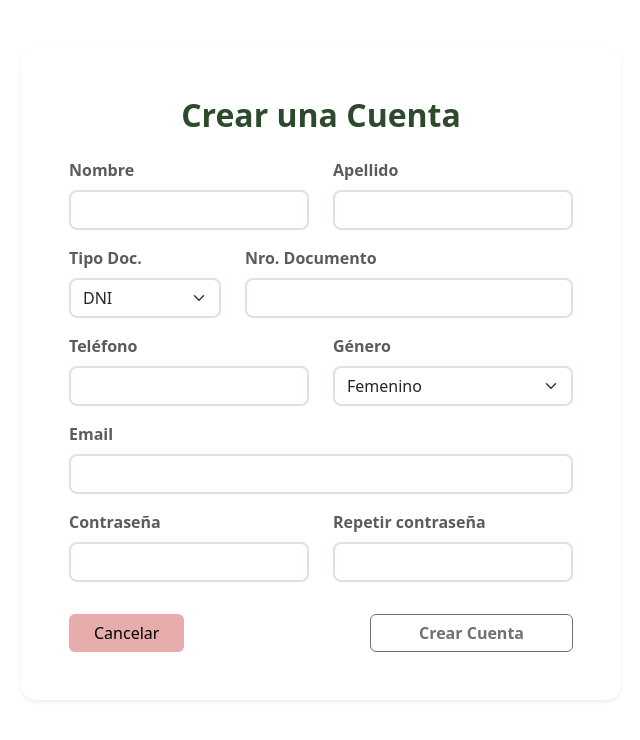
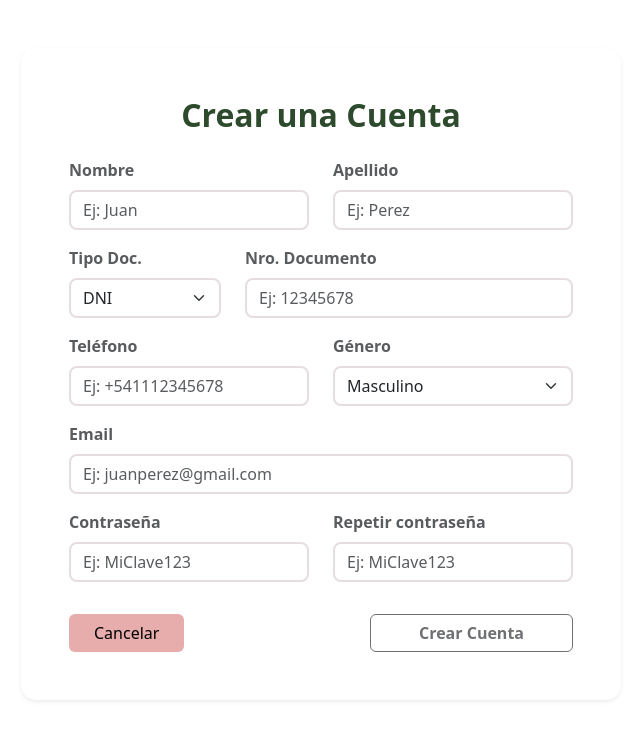
Before and after one commit to tomas-a27/FindYourTrip-ProyectoSI-FrontEnd, a React (Vite) app: page /crear-usuario in a window 1280 px wide. Shown: the top 740 px of the page, without its empty margins (319-959 px from the left). Built offline with nearby package versions, Linux system fonts and the light colour scheme.

Commit message:
cambio de alert y arreglos menores de cuu1

```diff
--- /dev/null
+++ b/src/components/ModalAlert.tsx
@@ -0,0 +1,38 @@
+import { Modal } from 'react-bootstrap';
+import { useNavigate } from 'react-router-dom';
+
+interface ModalAlertProps {
+  show: boolean;
+  onClose: () => void;
+  message: string;
+  routeNav?: string;
+}
+
+export const ModalAlertAviso = ({
+  show,
+  onClose,
+  message,
+  routeNav,
+}: ModalAlertProps) => {
+  const navigate = useNavigate();
+
+  const handleCloseModal = () => {
+    onClose();
+    if (routeNav) {
+      navigate(routeNav);
+    }
+  };
+
+  return (
+    <Modal show={show} onHide={handleCloseModal} centered>
+      <Modal.Header closeButton className="border-0">
+        <Modal.Title className="fw-bold" style={{ color: '#2d4a2d' }}>
+          Aviso
+        </Modal.Title>
+      </Modal.Header>
+      <Modal.Body className="text-center pb-4 pt-1">
+        <p className="fs-5 text-muted m-0">{message}</p>
+      </Modal.Body>
+    </Modal>
+  );
+};
--- a/src/components/Usuario/CrearUsuario.tsx
+++ b/src/components/Usuario/CrearUsuario.tsx
@@ -1,6 +1,7 @@
 import { useState } from 'react';
 import { useNavigate } from 'react-router-dom';
 import { post } from '../../api/dataManager';
+import { ModalAlertAviso } from '../ModalAlert.tsx';
 
 export const CrearUsuario = () => {
   const navigate = useNavigate();
@@ -13,18 +14,28 @@ export const CrearUsuario = () => {
     telefono: '',
     contrasenaUsuario: '',
     contrasenaUsuarioConfirmacion: '',
-    generoUsuario: 'Femenino',
+    generoUsuario: 'Masculino',
   });
   const [error, setError] = useState('');
+  const [mostrarModalExito, setMostrarModalExito] = useState(false);
 
-  const esDocValido = formData.nroDocumento.length >= 7 && !isNaN(Number(formData.nroDocumento));
+  const nroDocumentoLimpio = formData.nroDocumento.trim();
 
-  const esTelValido = formData.telefono.length >= 8 && !isNaN(Number(formData.telefono.replace(/\s/g, "")));
+  const esDocValido =
+    nroDocumentoLimpio.length >= 7 && /^[A-Za-z0-9]+$/.test(nroDocumentoLimpio);
+
+  const telefonoLimpio = formData.telefono.trim();
+
+  const esTelValido =
+    /^\+[0-9\s]+$/.test(telefonoLimpio) &&
+    telefonoLimpio.replace(/\D/g, '').length >= 10;
 
   const esEmailValido = /^[^\s@]+@[^\s@]+\.[^\s@]+$/.test(formData.email);
 
   const esContraLarga = formData.contrasenaUsuario.length >= 8;
-  const contrasenasCoinciden = formData.contrasenaUsuario === formData.contrasenaUsuarioConfirmacion && formData.contrasenaUsuario !== '';
+  const contrasenasCoinciden =
+    formData.contrasenaUsuario === formData.contrasenaUsuarioConfirmacion &&
+    formData.contrasenaUsuario !== '';
 
   const handleChange = (
     e: React.ChangeEvent<HTMLInputElement | HTMLSelectElement>,
@@ -37,7 +48,13 @@ export const CrearUsuario = () => {
     setError('');
 
     // Doble chequeo antes de enviar al backend
-    if (!esDocValido || !esTelValido || !esEmailValido || !esContraLarga || !contrasenasCoinciden) {
+    if (
+      !esDocValido ||
+      !esTelValido ||
+      !esEmailValido ||
+      !esContraLarga ||
+      !contrasenasCoinciden
+    ) {
       setError('Por favor, revise los campos en rojo antes de continuar.');
       return;
     }
@@ -45,21 +62,24 @@ export const CrearUsuario = () => {
     const response = await post('usuario', formData);
 
     if (response && response.status === 201) {
-      alert('¡Cuenta creada con éxito! Ahora podés iniciar sesión.');
-      navigate('/login');
+      setMostrarModalExito(true);
     } else {
       setError(response?.data?.message || 'Error al crear usuario');
     }
   };
 
   return (
+    <>
       <div className="container mt-5 mb-5 d-flex justify-content-center">
         <div
           className="card custom-card shadow-sm border-0"
           style={{ width: '100%', maxWidth: '600px', borderRadius: '15px' }}
         >
           <div className="card-body p-4 p-md-5">
-          <h2 className="text-center mb-4 fw-bold" style={{ color: '#2d4a2d' }}>
+            <h2
+              className="text-center mb-4 fw-bold"
+              style={{ color: '#2d4a2d' }}
+            >
               Crear una Cuenta
             </h2>
 
@@ -68,23 +88,29 @@ export const CrearUsuario = () => {
             <form onSubmit={handleSubmit}>
               <div className="row">
                 <div className="col-md-6 mb-3">
-                <label className="form-label text-muted fw-bold">Nombre</label>
+                  <label className="form-label text-muted fw-bold">
+                    Nombre
+                  </label>
                   <input
                     type="text"
                     className="form-control custom-input"
                     name="nombreUsuario"
                     value={formData.nombreUsuario}
+                    placeholder="Ej: Juan"
                     onChange={handleChange}
                     required
                   />
                 </div>
                 <div className="col-md-6 mb-3">
-                <label className="form-label text-muted fw-bold">Apellido</label>
+                  <label className="form-label text-muted fw-bold">
+                    Apellido
+                  </label>
                   <input
                     type="text"
                     className="form-control custom-input"
                     name="apellidoUsuario"
                     value={formData.apellidoUsuario}
+                    placeholder="Ej: Perez"
                     onChange={handleChange}
                     required
                   />
@@ -93,7 +119,9 @@ export const CrearUsuario = () => {
 
               <div className="row">
                 <div className="col-md-4 mb-3">
-                <label className="form-label text-muted fw-bold">Tipo Doc.</label>
+                  <label className="form-label text-muted fw-bold">
+                    Tipo Doc.
+                  </label>
                   <select
                     className="form-select custom-input"
                     name="tipoDocumento"
@@ -102,22 +130,31 @@ export const CrearUsuario = () => {
                   >
                     <option value="DNI">DNI</option>
                     <option value="Pasaporte">Pasaporte</option>
-                  <option value="Cedula">Cédula</option>
+                    <option value="CUIT">CUIT</option>
+                    <option value="CI">CI</option>
+                    <option value="ERRO">ERRO</option>
+                    <option value="LC">LC</option>
+                    <option value="LE">LE</option>
+                    <option value="LEM">LEM</option>
                   </select>
                 </div>
                 <div className="col-md-8 mb-3">
-                <label className="form-label text-muted fw-bold">Nro. Documento</label>
+                  <label className="form-label text-muted fw-bold">
+                    Nro. Documento
+                  </label>
                   <input
                     type="text"
                     className={`form-control custom-input ${formData.nroDocumento && !esDocValido ? 'is-invalid' : ''} ${formData.nroDocumento && esDocValido ? 'is-valid' : ''}`}
                     name="nroDocumento"
                     value={formData.nroDocumento}
+                    placeholder="Ej: 12345678"
                     onChange={handleChange}
                     required
                   />
                   {formData.nroDocumento && !esDocValido && (
                     <div className="invalid-feedback fw-semibold">
-                    Debe contener al menos 7 números.
+                      Debe contener al menos 7 caracteres alfanuméricos (sin
+                      símbolos).
                     </div>
                   )}
                 </div>
@@ -125,23 +162,28 @@ export const CrearUsuario = () => {
 
               <div className="row">
                 <div className="col-md-6 mb-3">
-                <label className="form-label text-muted fw-bold">Teléfono</label>
+                  <label className="form-label text-muted fw-bold">
+                    Teléfono
+                  </label>
                   <input
                     type="text"
                     className={`form-control custom-input ${formData.telefono && !esTelValido ? 'is-invalid' : ''} ${formData.telefono && esTelValido ? 'is-valid' : ''}`}
                     name="telefono"
                     value={formData.telefono}
+                    placeholder="Ej: +541112345678"
                     onChange={handleChange}
                     required
                   />
                   {formData.telefono && !esTelValido && (
                     <div className="invalid-feedback fw-semibold">
-                    Debe tener al menos 8 números.
+                      Debe comenzar con + y tener al menos 10 números.
                     </div>
                   )}
                 </div>
                 <div className="col-md-6 mb-3">
-                <label className="form-label text-muted fw-bold">Género</label>
+                  <label className="form-label text-muted fw-bold">
+                    Género
+                  </label>
                   <select
                     className="form-select custom-input"
                     name="generoUsuario"
@@ -151,7 +193,6 @@ export const CrearUsuario = () => {
                     <option value="Femenino">Femenino</option>
                     <option value="Masculino">Masculino</option>
                     <option value="Otro">Otro</option>
-                  <option value="Prefiero no decirlo">Prefiero no decirlo</option>
                   </select>
                 </div>
               </div>
@@ -163,6 +204,7 @@ export const CrearUsuario = () => {
                   className={`form-control custom-input ${formData.email && !esEmailValido ? 'is-invalid' : ''} ${formData.email && esEmailValido ? 'is-valid' : ''}`}
                   name="email"
                   value={formData.email}
+                  placeholder="Ej: juanperez@gmail.com"
                   onChange={handleChange}
                   required
                 />
@@ -175,33 +217,46 @@ export const CrearUsuario = () => {
 
               <div className="row">
                 <div className="col-md-6 mb-4">
-                <label className="form-label text-muted fw-bold">Contraseña</label>
+                  <label className="form-label text-muted fw-bold">
+                    Contraseña
+                  </label>
                   <input
                     type="password"
                     className={`form-control custom-input ${formData.contrasenaUsuario && !esContraLarga ? 'is-invalid' : ''} ${formData.contrasenaUsuario && esContraLarga ? 'is-valid' : ''}`}
                     name="contrasenaUsuario"
                     value={formData.contrasenaUsuario}
+                    placeholder="Ej: MiClave123"
                     onChange={handleChange}
                     required
                   />
                   {formData.contrasenaUsuario && !esContraLarga && (
-                  <div className="invalid-feedback fw-semibold" style={{ fontSize: '0.8rem' }}>
+                    <div
+                      className="invalid-feedback fw-semibold"
+                      style={{ fontSize: '0.8rem' }}
+                    >
                       Mínimo 8 caracteres.
                     </div>
                   )}
                 </div>
                 <div className="col-md-6 mb-4">
-                <label className="form-label text-muted fw-bold">Repetir contraseña</label>
+                  <label className="form-label text-muted fw-bold">
+                    Repetir contraseña
+                  </label>
                   <input
                     type="password"
                     className={`form-control custom-input ${formData.contrasenaUsuarioConfirmacion && !contrasenasCoinciden ? 'is-invalid' : ''} ${formData.contrasenaUsuarioConfirmacion && contrasenasCoinciden ? 'is-valid' : ''}`}
                     name="contrasenaUsuarioConfirmacion"
                     value={formData.contrasenaUsuarioConfirmacion}
+                    placeholder="Ej: MiClave123"
                     onChange={handleChange}
                     required
                   />
-                {formData.contrasenaUsuarioConfirmacion && !contrasenasCoinciden && (
-                  <div className="invalid-feedback fw-semibold" style={{ fontSize: '0.8rem' }}>
+                  {formData.contrasenaUsuarioConfirmacion &&
+                    !contrasenasCoinciden && (
+                      <div
+                        className="invalid-feedback fw-semibold"
+                        style={{ fontSize: '0.8rem' }}
+                      >
                         Las contraseñas no coinciden.
                       </div>
                     )}
@@ -220,7 +275,13 @@ export const CrearUsuario = () => {
                 <button
                   type="submit"
                   className="btn btn-pastel-green px-5"
-                disabled={!esDocValido || !esTelValido || !esEmailValido || !esContraLarga || !contrasenasCoinciden}
+                  disabled={
+                    !esDocValido ||
+                    !esTelValido ||
+                    !esEmailValido ||
+                    !esContraLarga ||
+                    !contrasenasCoinciden
+                  }
                 >
                   Crear Cuenta
                 </button>
@@ -229,5 +290,12 @@ export const CrearUsuario = () => {
           </div>
         </div>
       </div>
+      <ModalAlertAviso
+        show={mostrarModalExito}
+        onClose={() => setMostrarModalExito(false)}
+        message="¡Cuenta creada con éxito! Ahora podés iniciar sesión."
+        routeNav="/login"
+      />
+    </>
   );
 };
```
Also changed, not shown: src/components/Usuario/LoginUsuario.tsx (+22 -9 lines). Lines whose indentation alone changed are shown as unchanged.
